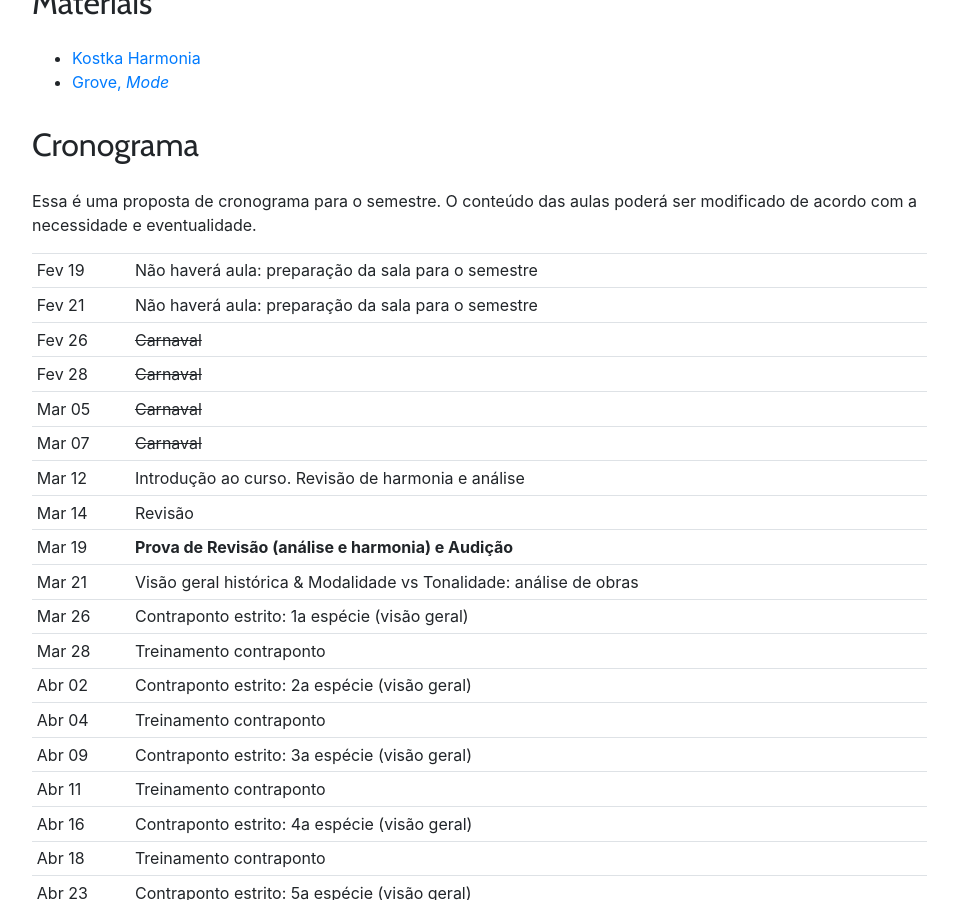
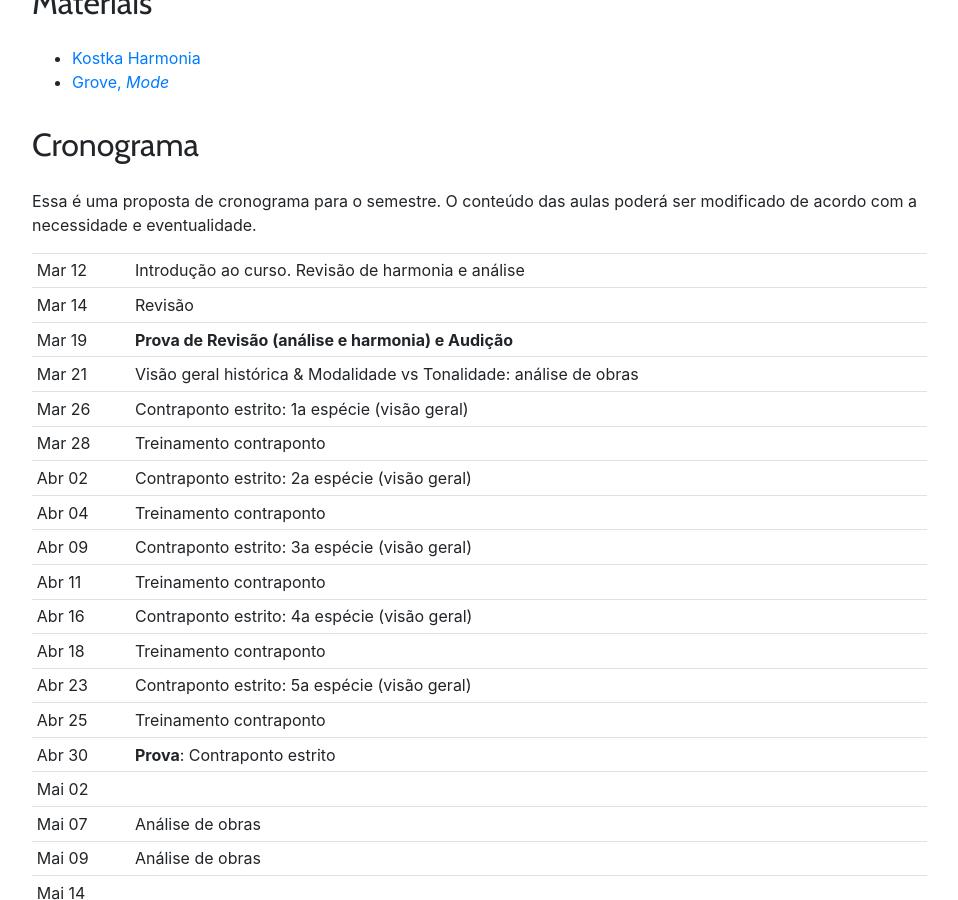
Before and after one commit to kroger/genosmus, a Jekyll site: the page built from _pedro/musa75.md, in a window 1280 px wide and 900 px high, scrolled down 814 px. Shown: the whole window, without its empty margins (68-1026 px from the left). Built offline with Jekyll 4.4.1, drawn with Linux system fonts in a browser that asks for light colours.

Commit message:
Atualiza cronograma

```diff
--- a/_pedro/musa75.md
+++ b/_pedro/musa75.md
@@ -38,12 +38,6 @@ para me procurar; depois disso a nota não será modificada
 Essa é uma proposta de cronograma para o semestre. O conteúdo das aulas poderá ser modificado de acordo com a necessidade e eventualidade.
 
 | --- | --- |
-Fev 19 | Não haverá aula: preparação da sala para o semestre
-Fev 21 | Não haverá aula: preparação da sala para o semestre
-Fev 26 | <del>Carnaval</del>
-Fev 28 | <del>Carnaval</del>
-Mar 05 | <del>Carnaval</del>
-Mar 07 | <del>Carnaval</del>
 Mar 12 | Introdução ao curso. Revisão de harmonia e análise
 Mar 14 | Revisão
 Mar 19 | **Prova de Revisão (análise e harmonia) e Audição**
```
Also changed, not shown: _pedro/musa86.md (+0 -3 lines), _pedro/musb18.md (+0 -3 lines).
